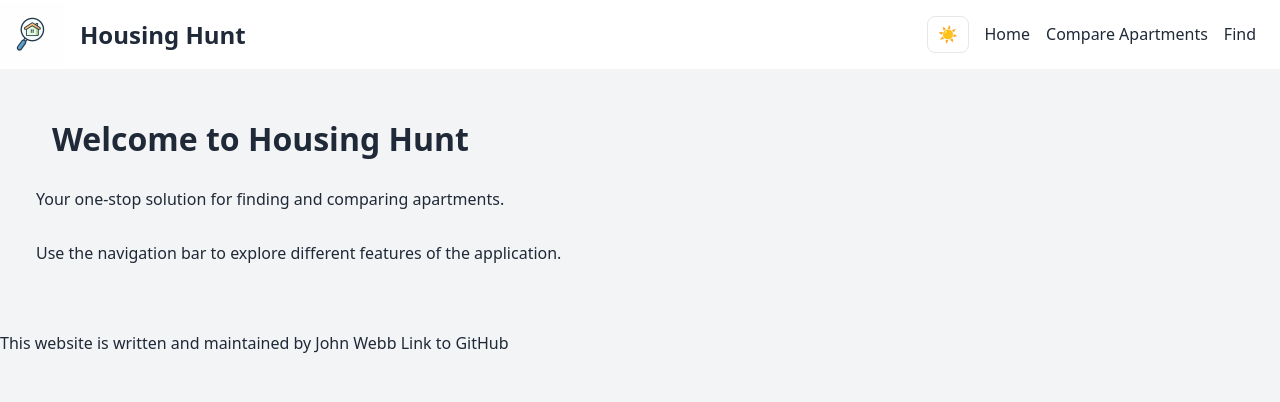
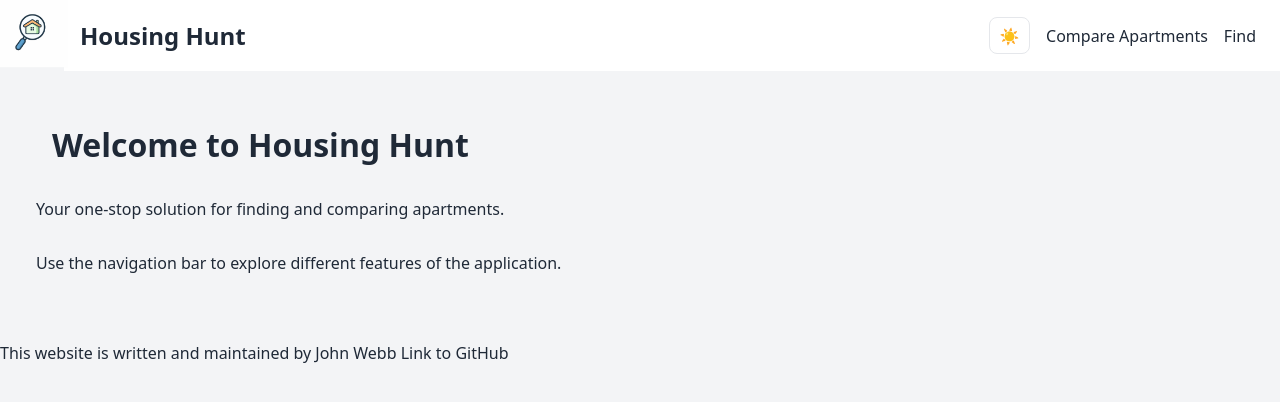
Before and after one commit to johnr-webb/my-ts-page, a website built with Vite: page index.html in a window 1280 px wide. Built offline with nearby package versions, Linux system fonts and the light colour scheme; no server answers.

Commit message:
Small change for the heat map. Removing home from navbar and adding link to logo

```diff
--- a/src/components/NavBar.ts
+++ b/src/components/NavBar.ts
@@ -8,12 +8,11 @@ const NavBar = (mount: HTMLElement) => {
 
   navBarElement.innerHTML = `
     <div class="nav-title">
-      <img src="${LogUrl}" alt="Housing Hunt Logo" class="logo" />
+      <a href="#" id="home-link"><img src="${LogUrl}" alt="Housing Hunt Logo" class="logo"></a>
       <h2 class="nav-title">Housing Hunt</h2>
     </div>
     <ul class="nav-items">
       <li><p class="theme-btn">🌙</p></li>
-      <li><a href="#" id="home-link">Home</a></li>
       <li><a href="#" id="compare-link">Compare Apartments</a></li>
       <li><a href="#" id="find-link">Find</a></li>
     </ul>
--- a/src/style.css
+++ b/src/style.css
@@ -86,7 +86,6 @@ body {
 
 h1 {
   font-size: 2rem;
-  line-height: 1.1;
   margin: 1rem;
 }
 
```
